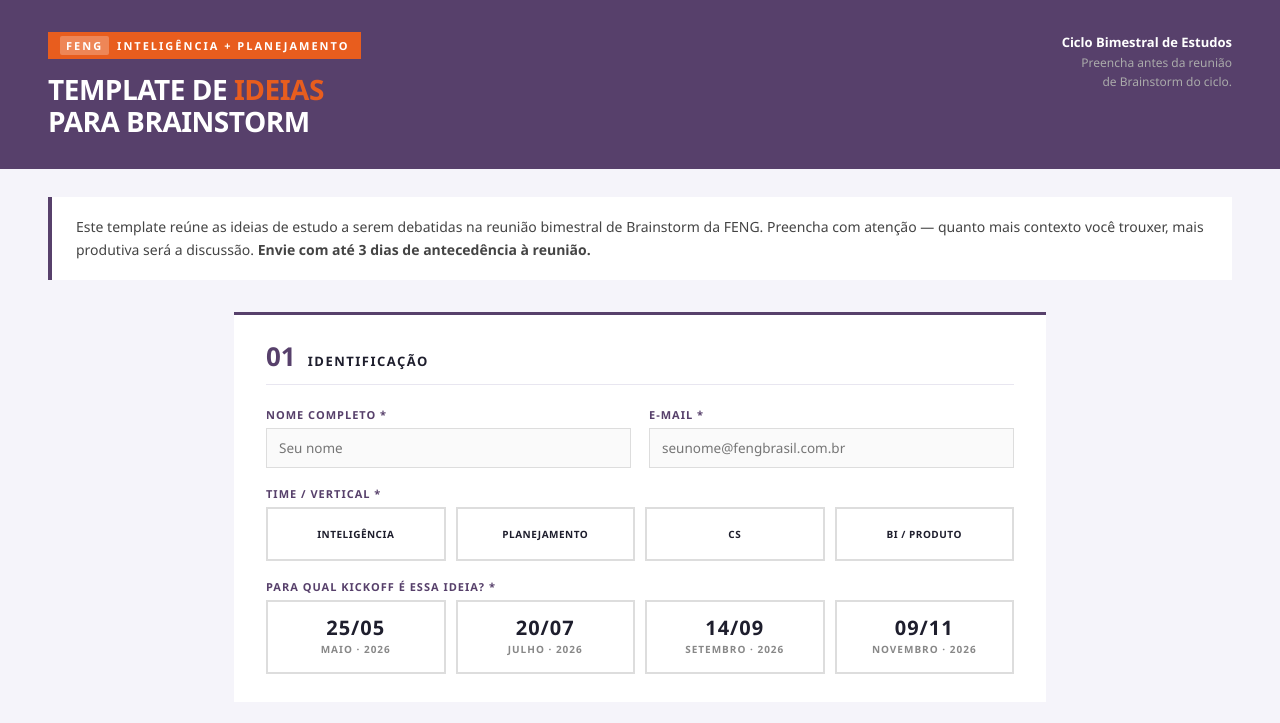
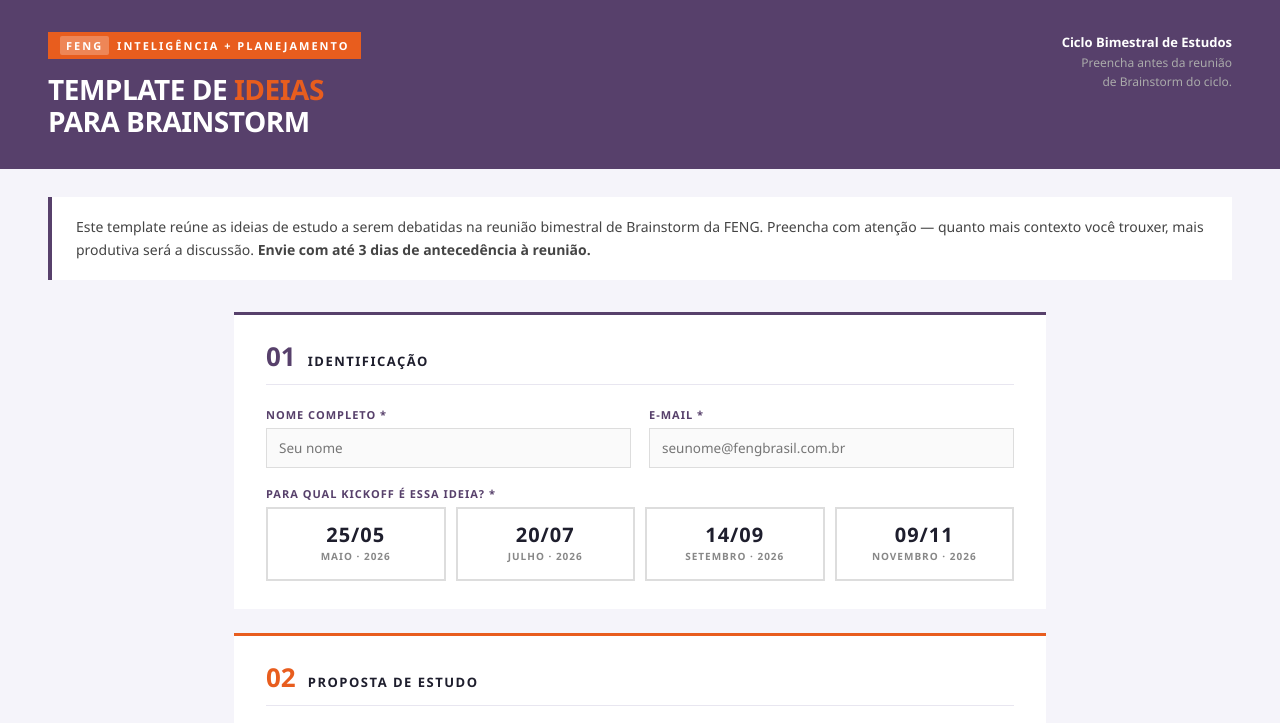
Before and after one commit to larimenezesb/feng-processos, a plain HTML site: page template-brainstorm-feng.html in a window 1280 px wide. Shown: the top 723 px of the page. Drawn offline with Linux system fonts and the light colour scheme.

Commit message:
Update template-brainstorm-feng.html

```diff
--- a/template-brainstorm-feng.html
+++ b/template-brainstorm-feng.html
@@ -414,27 +414,6 @@
         <input type="email" id="email" placeholder="seunome@fengbrasil.com.br" />
       </div>
     </div>
-    <div class="field">
-      <label>Time / Vertical *</label>
-      <div class="times-grid">
-        <label class="time-card" onclick="selectTime(this)">
-          <input type="radio" name="time" value="Inteligência" />
-          <div class="time-label">Inteligência</div>
-        </label>
-        <label class="time-card" onclick="selectTime(this)">
-          <input type="radio" name="time" value="Planejamento" />
-          <div class="time-label">Planejamento</div>
-        </label>
-        <label class="time-card" onclick="selectTime(this)">
-          <input type="radio" name="time" value="CS" />
-          <div class="time-label">CS</div>
-        </label>
-        <label class="time-card" onclick="selectTime(this)">
-          <input type="radio" name="time" value="BI / Produto" />
-          <div class="time-label">BI / Produto</div>
-        </label>
-      </div>
-    </div>
 
     <div class="field" style="margin-top: 18px;">
       <label>Para qual Kickoff é essa ideia? *</label>
@@ -699,7 +678,6 @@
       { id: 'justificativa', label: 'Justificativa' },
       { id: 'problema', label: 'Problema / Oportunidade' },
     ];
-    const timeSelected = document.querySelector('input[name="time"]:checked');
     const tipoSelected = document.querySelector('input[name="tipo"]:checked');
     const kickoffSelected = document.querySelector('input[name="kickoff"]:checked');
 
@@ -714,14 +692,12 @@
         el.style.borderColor = '';
       }
     }
-    if (!timeSelected)   { alert('Selecione seu Time / Vertical.'); return; }
     if (!kickoffSelected) { alert('Selecione o Kickoff para o qual a ideia se destina.'); return; }
     if (!tipoSelected)   { alert('Selecione o Tipo de Material.'); return; }
 
     const data = {
       Nome: document.getElementById('nome').value,
       Email: document.getElementById('email').value,
-      Time: timeSelected.value,
       Kickoff: kickoffSelected.value,
       Titulo_do_Estudo: document.getElementById('titulo').value,
       Tipo_de_Material: tipoSelected.value,
```
